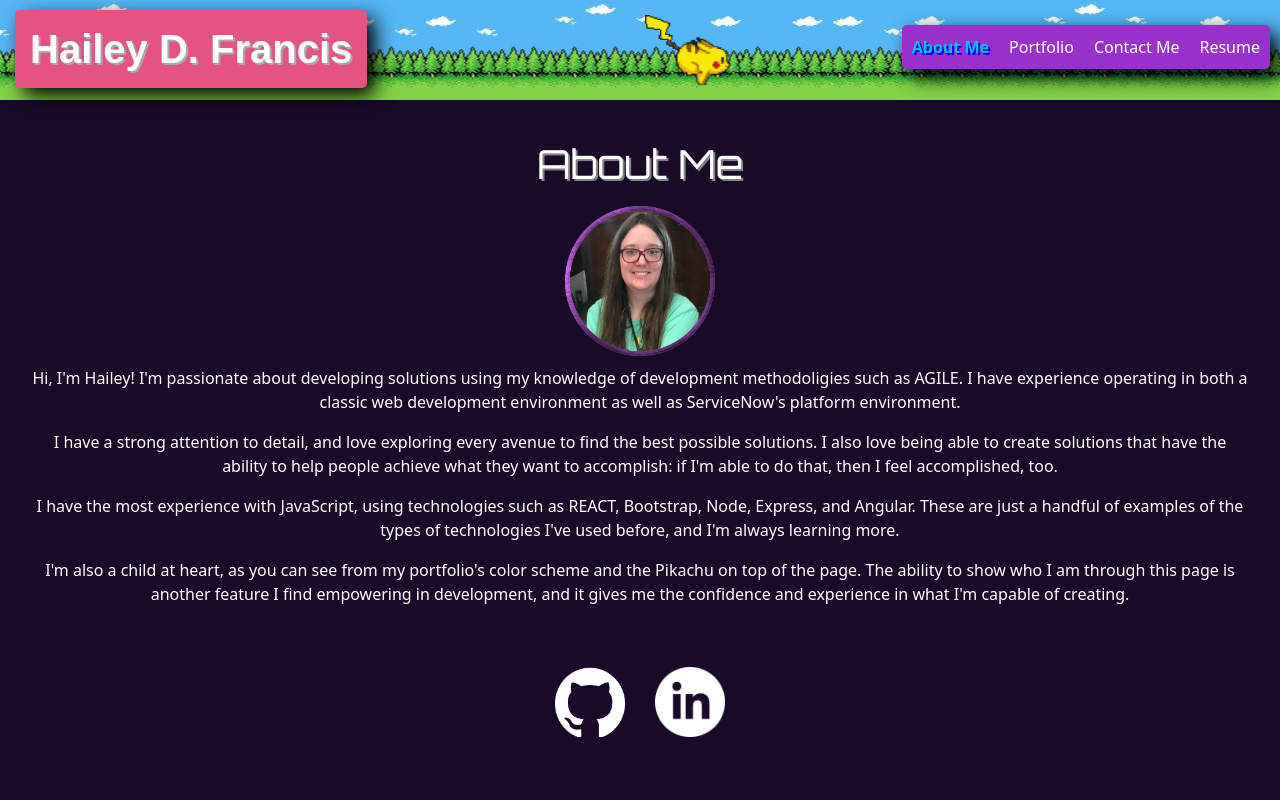
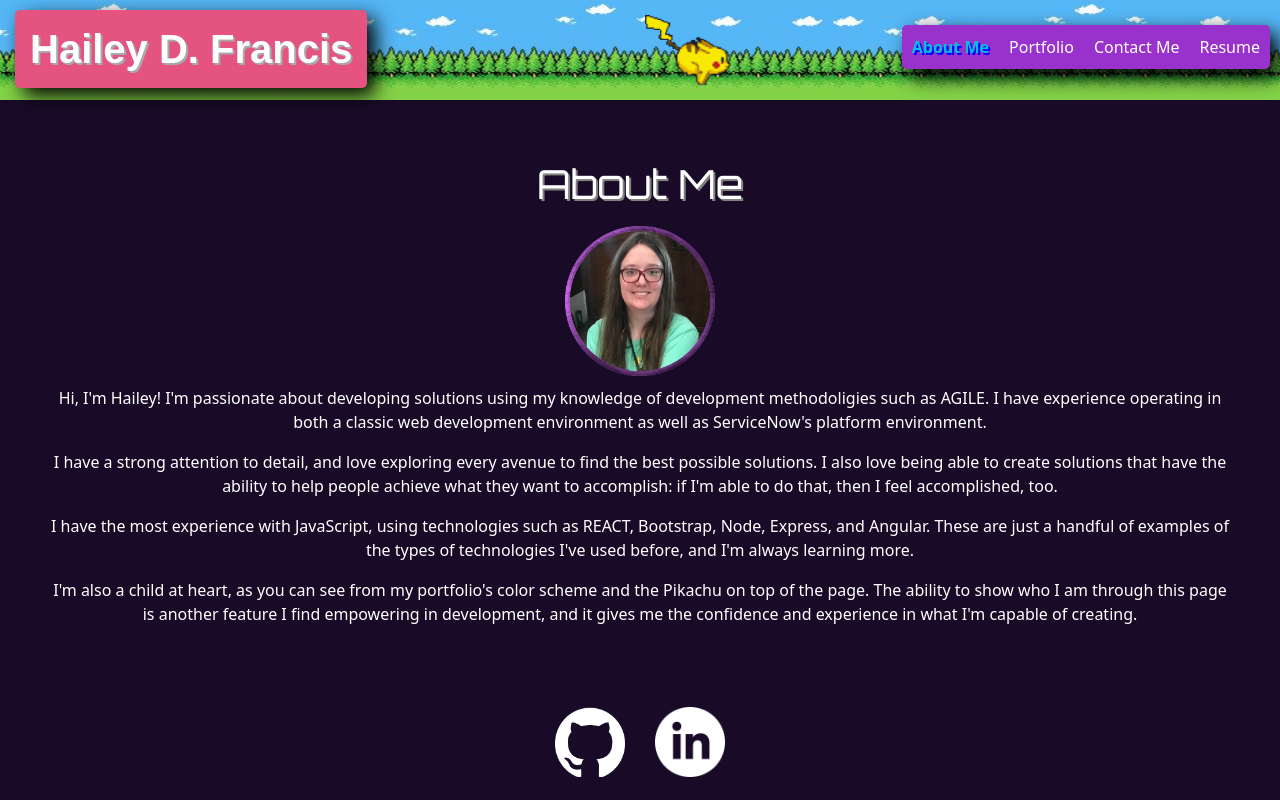
Before and after one commit to hfrancis7/HF-Portfolio, a React (Create React App) app in the folder hailey_react-portfolio/: page / in a window 1280 px wide. Built offline with nearby package versions, Linux system fonts and the light colour scheme; a web font is replaced by a local one.

Commit message:
updated link and layout

```diff
--- a/hailey_react-portfolio/src/components/pages/Portfolio.js
+++ b/hailey_react-portfolio/src/components/pages/Portfolio.js
@@ -32,11 +32,11 @@ export default function Portfolio() {
 
         <div class="flex-wrap-item">
           <figure class="container">
-            <img src={ReciBEET} alt="ReciBEET" class="image"></img>
+            <img src={BeatsEats} alt="Beats And Eats" class="image"></img>
             <div class="middle">
-              <div class="text text-success">
-                <a class="text" href="https://recibeet-2.herokuapp.com/" target="_blank" rel="noreferrer">ReciBEET</a>
-                <a href="https://github.com/torresorona/ReciBEET" target="_blank" rel="noreferrer">
+              <div class="text">
+                <a class="text" href="https://shobannah.github.io/BeatsAndEats/" target="_blank" rel="noreferrer">Beats & Eats</a>
+                <a href="https://github.com/shobannah/BeatsAndEats" target="_blank" rel="noreferrer">
                   <img src={githublogo} alt="github logo" class="github-icon"></img>
                 </a>
                 </div>
@@ -46,11 +46,11 @@ export default function Portfolio() {
 
         <div class="flex-wrap-item">
           <figure class="container">
-            <img src={BeatsEats} alt="Beats And Eats" class="image"></img>
+            <img src={ReciBEET} alt="ReciBEET" class="image"></img>
             <div class="middle">
-              <div class="text">
-                <a class="text" href="https://shobannah.github.io/BeatsAndEats/" target="_blank" rel="noreferrer">Beats & Eats</a>
-                <a href="https://github.com/shobannah/BeatsAndEats" target="_blank" rel="noreferrer">
+              <div class="text text-success">
+                <a class="text" href="https://recibeet-2d9ca1e028d6.herokuapp.com/" target="_blank" rel="noreferrer">ReciBEET</a>
+                <a href="https://github.com/torresorona/ReciBEET" target="_blank" rel="noreferrer">
                   <img src={githublogo} alt="github logo" class="github-icon"></img>
                 </a>
                 </div>
--- a/hailey_react-portfolio/src/styles/AboutMe.css
+++ b/hailey_react-portfolio/src/styles/AboutMe.css
@@ -4,6 +4,6 @@
 }
 
 .aboutme{
-    padding: 30px;
+    padding: 50px;
     text-align: center;
 }
```
